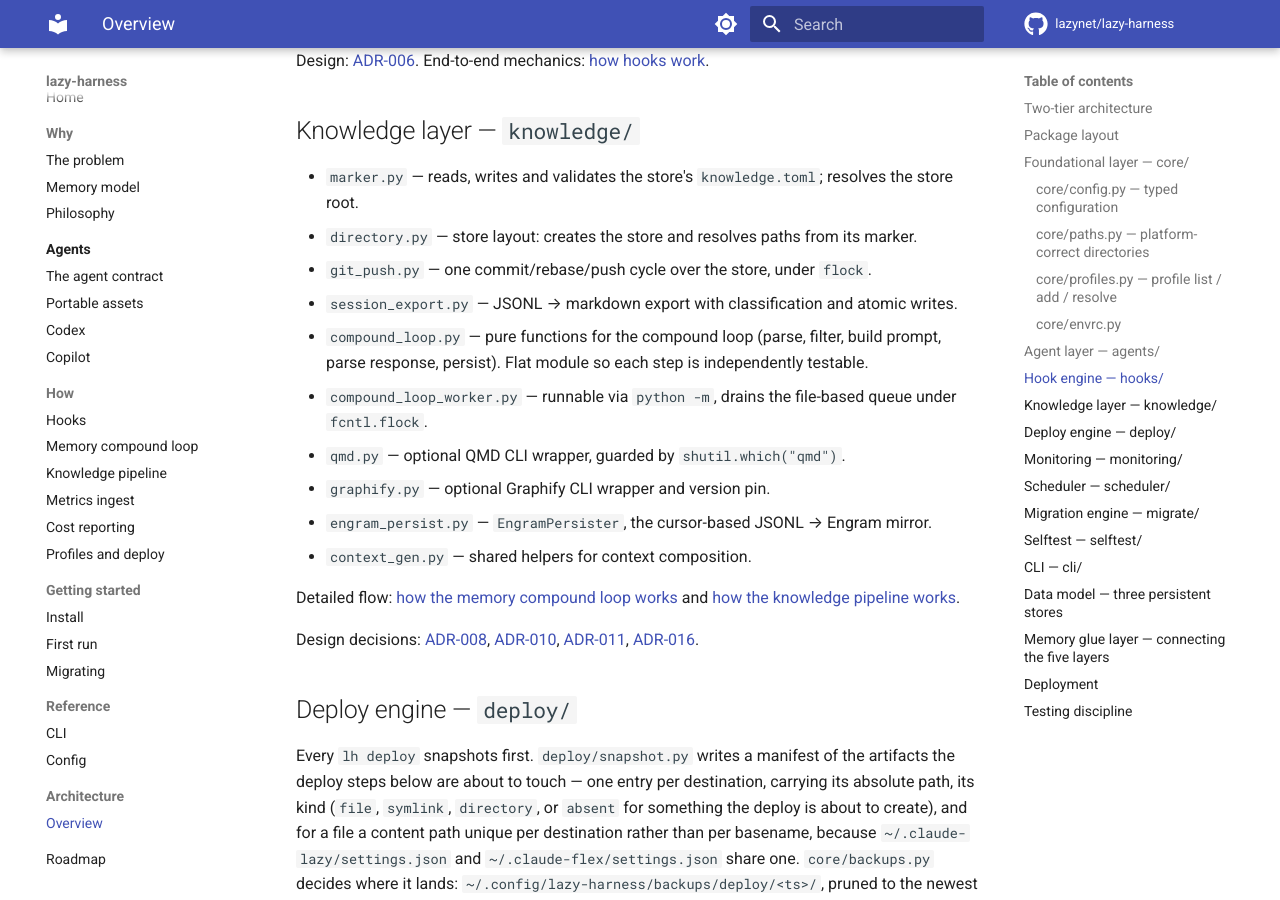
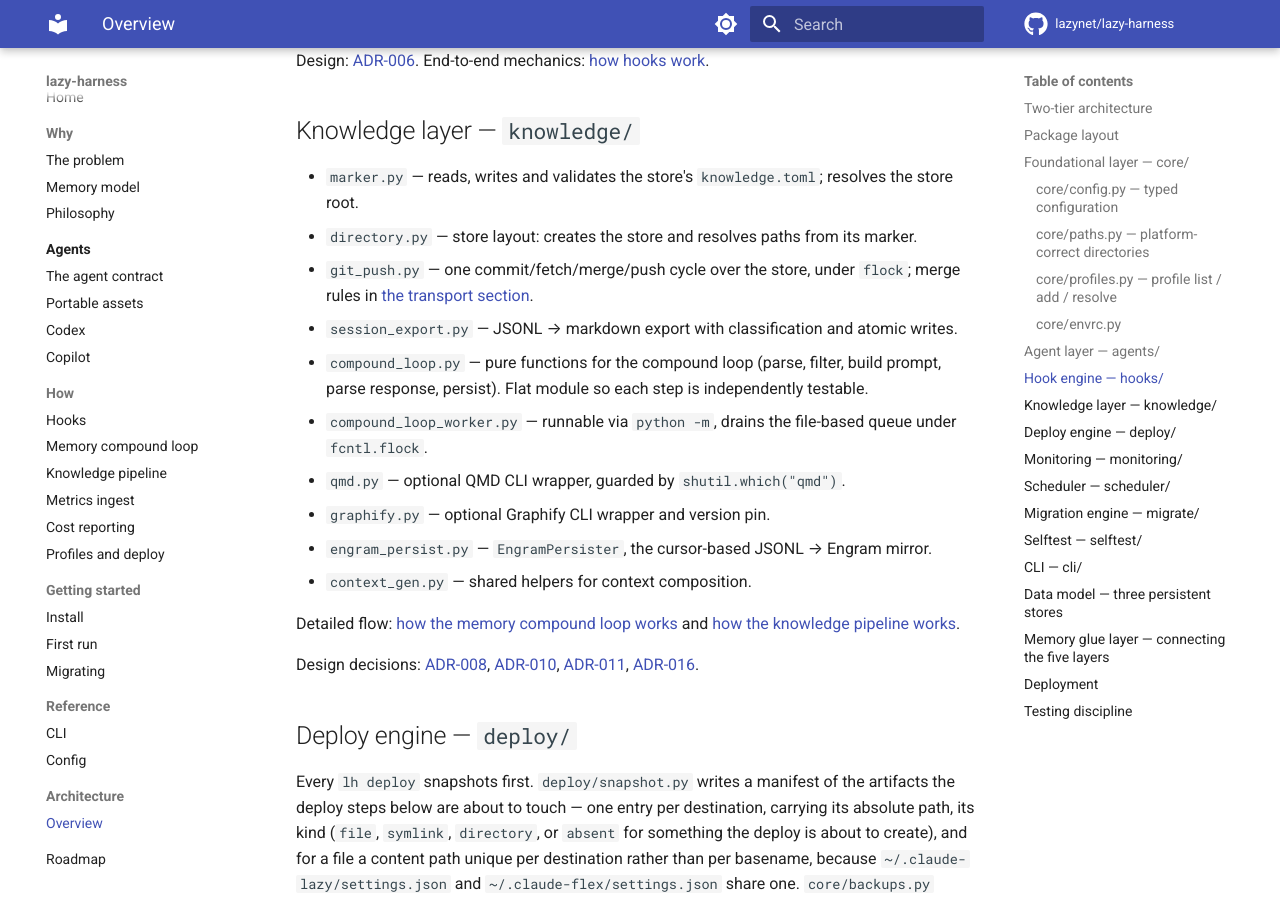
Before and after one commit to lazynet/lazy-harness, an MkDocs documentation site: the page built from docs/architecture/overview.md, in a window 1280 px wide and 900 px high, scrolled down 4130 px. Built offline with MkDocs 1.6.1 and Material for MkDocs 9.7.7, drawn with Linux system fonts in a browser that asks for light colours; comment, search, counter and statistics services are not loaded.

Commit message:
docs: describe the knowledge push cycle as fetch and merge

```diff
--- a/docs/architecture/overview.md
+++ b/docs/architecture/overview.md
@@ -132,7 +132,7 @@ Design: [ADR-006](https://github.com/lazynet/lazy-harness/blob/main/specs/adrs/0
 
 - `marker.py` — reads, writes and validates the store's `knowledge.toml`; resolves the store root.
 - `directory.py` — store layout: creates the store and resolves paths from its marker.
-- `git_push.py` — one commit/rebase/push cycle over the store, under `flock`.
+- `git_push.py` — one commit/fetch/merge/push cycle over the store, under `flock`; merge rules in [the transport section](../how/knowledge-pipeline.md#transport-the-store-is-a-git-repository).
 - `session_export.py` — JSONL → markdown export with classification and atomic writes.
 - `compound_loop.py` — pure functions for the compound loop (parse, filter, build prompt, parse response, persist). Flat module so each step is independently testable.
 - `compound_loop_worker.py` — runnable via `python -m`, drains the file-based queue under `fcntl.flock`.
```
Also changed, not shown: docs/how/memory-compound.md (+1 -1 lines).
